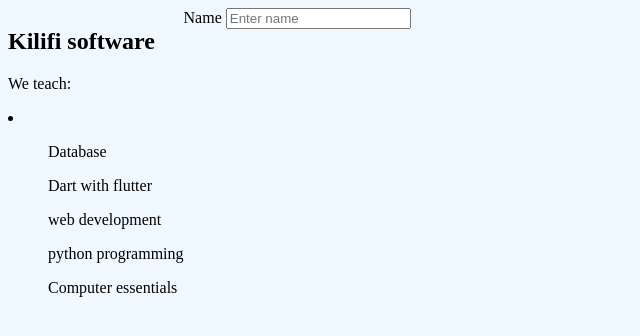
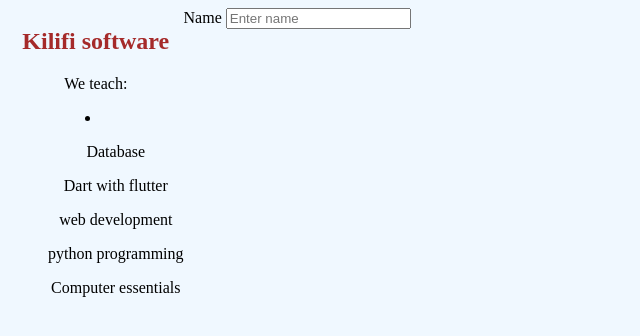
Before and after one commit to KalamaAnthony/Kilifi-GOA, a plain HTML site: page index.html in a window 1280 px wide. Shown: the whole page, without its empty margins (0-640 px from the left). Drawn offline with Linux system fonts and the light colour scheme.

Commit message:
my second changes

```diff
--- a/index.css
+++ b/index.css
@@ -4,4 +4,8 @@ body{
 }
 section{
     display: flex;
+    text-align: center;
 }
+section h2{
+    color: brown;
+}
```
